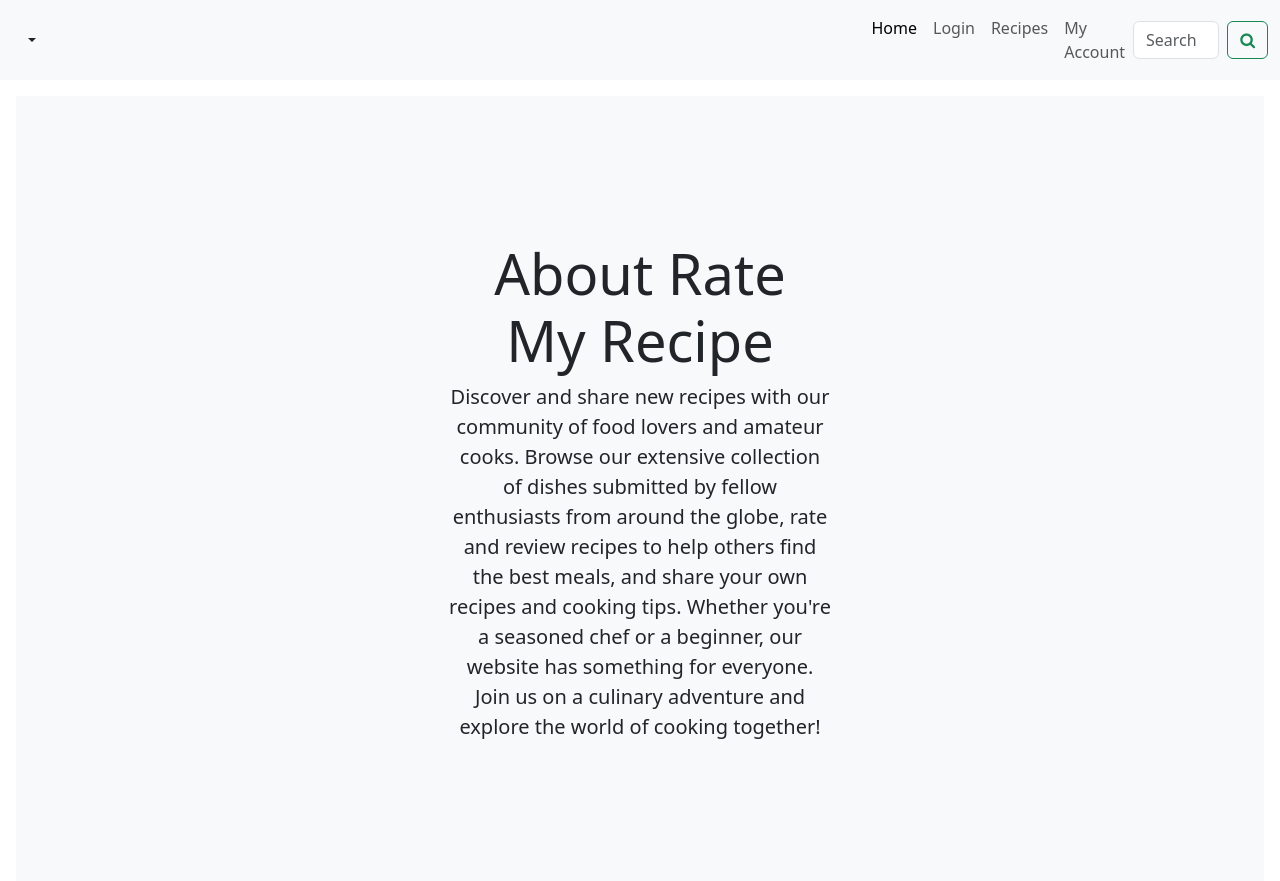
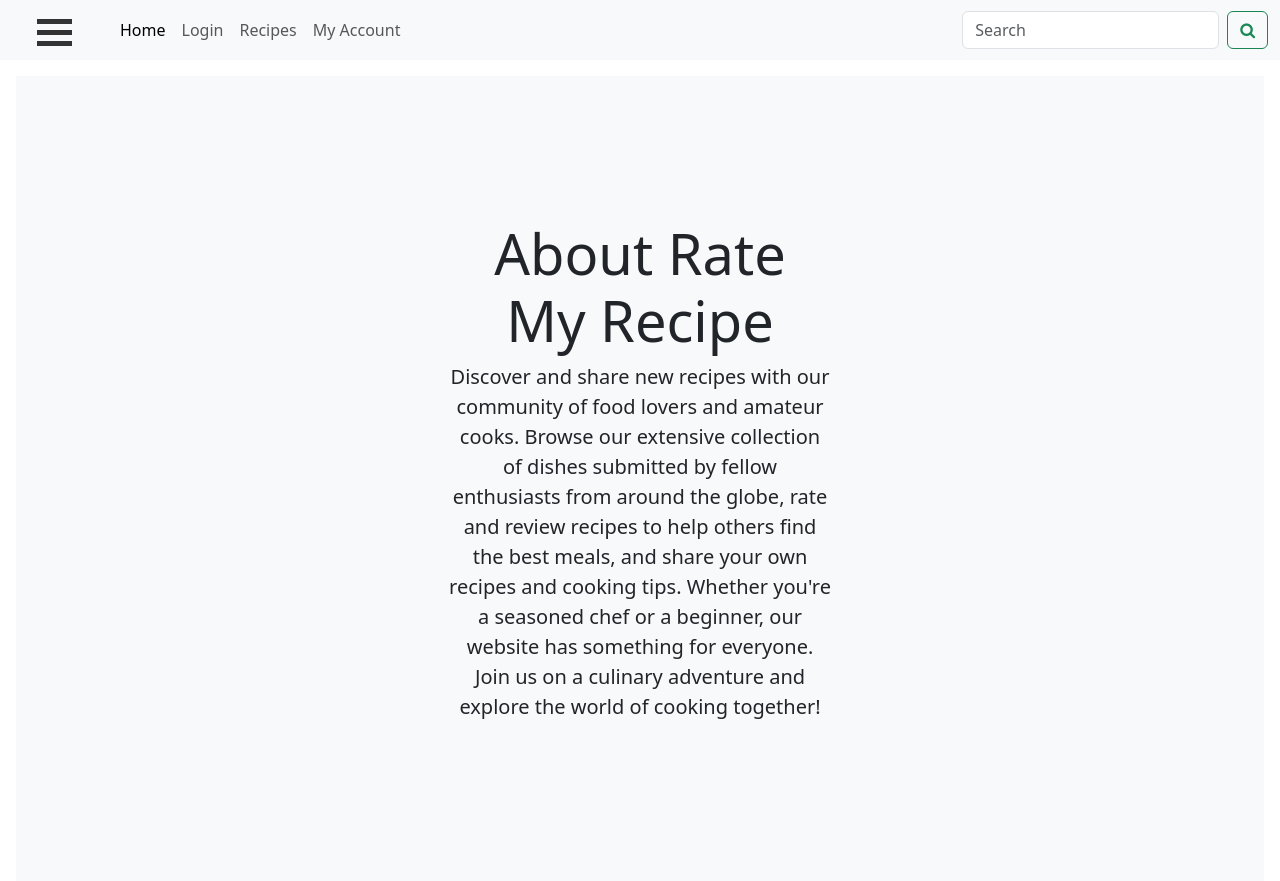
Before and after one commit to AlysonDick/recipes_project, a Django app: page /recipes/about/ in a window 1280 px wide. Shown: the top 881 px of the page. Run offline with Django 3.2, Linux system fonts and the light colour scheme.

Commit message:
spelling error fixed - stylesheet.css

```diff
--- a/templates/recipes/bootstrap_base.html
+++ b/templates/recipes/bootstrap_base.html
@@ -50,7 +50,7 @@
                 <a class="nav-link" href="{% url 'recipes:my_account' %}">My Account</a>
               </li>
             </ul>
-            <form class="d-flex" role="search" method="post" id="search_form">
+            <form class="d-flex" role="search" method="post" id="user-form">
               {% csrf_token %}
               <input class="form-control me-2" type="text" placeholder="Search" aria-label="Search" name="search" id="search_form">
               <button class="btn btn-outline-success" type="submit" name="submit"><i class="fa fa-search"></i></button>
```
Also changed, not shown: static/recipes_project/stylesheet.css (renamed from static/recipes_project/stylechseet.css).
